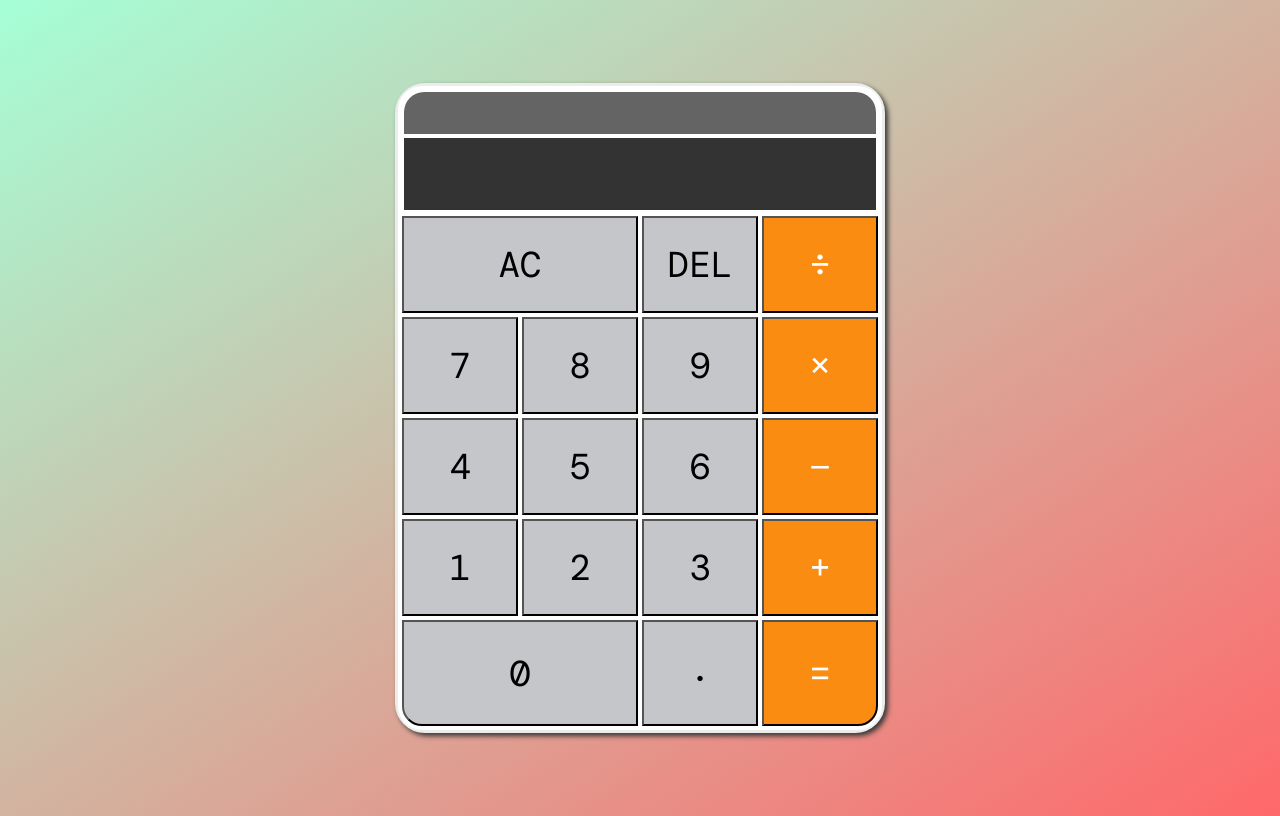
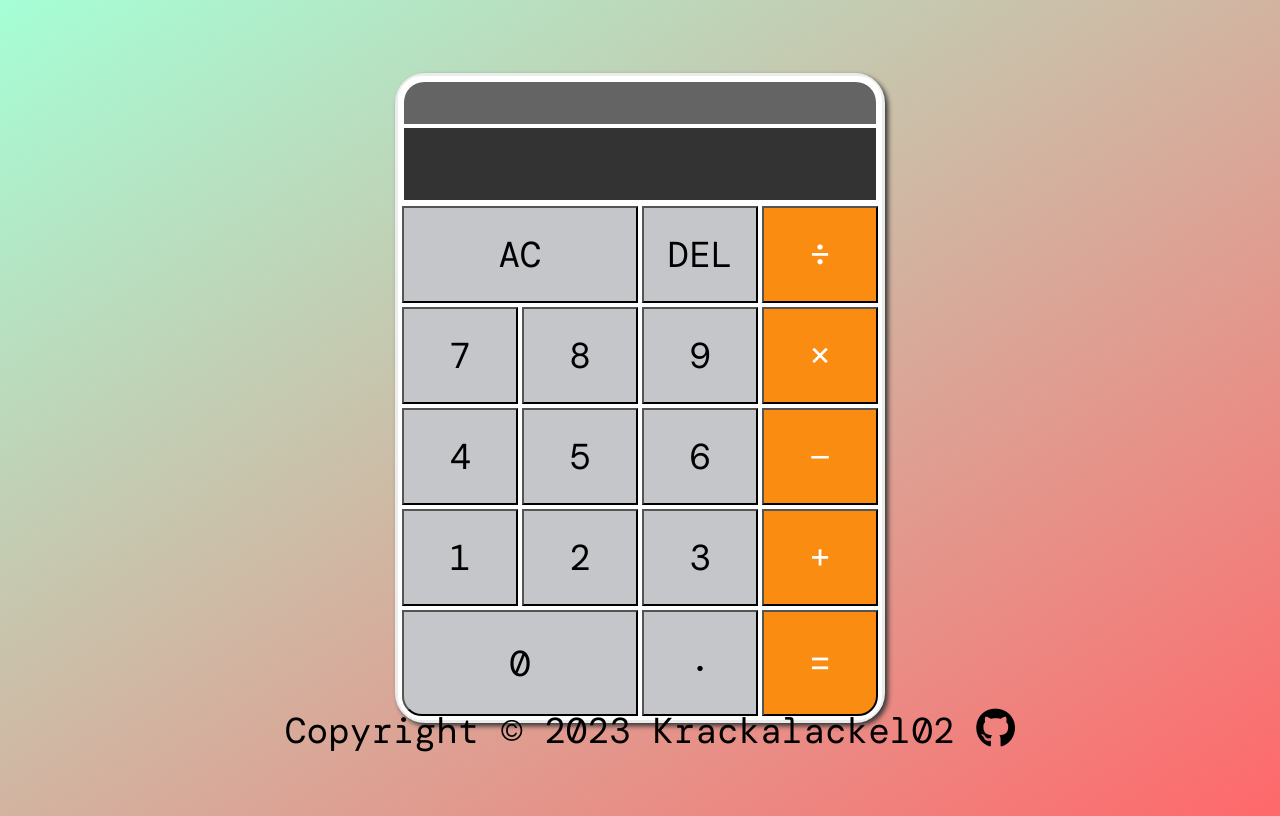
Before and after one commit to krackalackel02/Calculator, a plain HTML site: page index.html in a window 1280 px wide. Drawn offline with nearby package versions, Linux system fonts and the light colour scheme.

Commit message:
added fotter

```diff
--- a/index.html
+++ b/index.html
@@ -11,7 +11,8 @@
 			href="https://fonts.googleapis.com/css2?family=DM+Mono&display=swap"
 			rel="stylesheet"
 		/>
-	</head>
+		<script src="https://kit.fontawesome.com/4c536a6bd5.js" crossorigin="anonymous"></script>
+</head>
 	<body>
 		<div class="container">
 			<div class="calculator-grid">
@@ -40,5 +41,17 @@
 			</div>
 		</div>
 		<script src="app.js"></script>
+		<footer class="footer">
+			<p>
+			  Copyright ©
+			  <script>
+				document.write(new Date().getFullYear())
+			  </script>
+			  Krackalackel02
+			  <a href="https://github.com/krackalackel02" target="_blank">
+				<i class="fab fa-github"></i
+			  ></a>
+			</p>
+		  </footer>
 	</body>
 </html>
--- a/style.css
+++ b/style.css
@@ -24,6 +24,7 @@ body {
 	box-shadow: 3px 3px 5px #383838;
 	display: grid;
 	grid-template-columns: repeat(4, 1fr);
+	margin-bottom: 20px;
 }
 .calculator-grid * {
 	outline: white 4px solid;
@@ -83,9 +84,36 @@ body {
 	border-bottom-right-radius: 20px;
 }
 
+
+/* FOOTER */
+
+.footer {
+	position: absolute;
+	bottom: 0;
+	left: 0;
+	display: flex;
+	align-items: center;
+	justify-content: center;
+	gap: 10px;
+	width: 100%;
+	padding: 10px;
+	font-size: 20px;
+	text-align: center;
+}
+
+.fa-github {
+	color: black;
+	font-size: 40px;
+	transition: transform 0.3s ease-in-out;
+}
+
+.fa-github:hover {
+	transform: rotate(360deg) scale(1.2);
+}
 @media screen and (max-width: 1200px) {
 	.calculator-grid {
 		width: 80vw;
+		max-width: 640px;
 		height: auto;
 	}
 }
```
